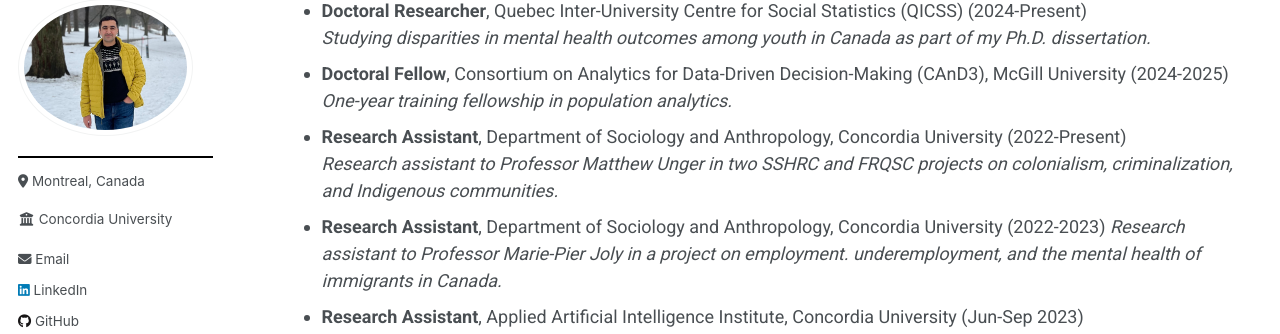
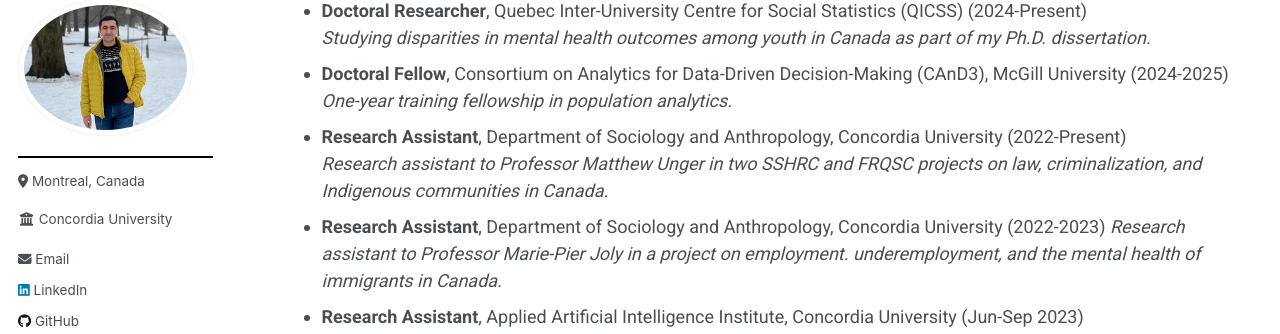
Before and after one commit to Mohsnmonji/mohsnmonji.github.io, a Jekyll site: the page built from _pages/Curriculum Vitae.md, in a window 1280 px wide and 900 px high, scrolled down 757 px. Shown: the part 107-441 px from the top of the window. Built offline with Jekyll 4.4.1, drawn with Linux system fonts in a browser that asks for light colours.

Commit message:
Update Curriculum Vitae.md

```diff
--- a/_pages/Curriculum Vitae.md
+++ b/_pages/Curriculum Vitae.md
@@ -44,7 +44,7 @@ redirect_from:
 - **Doctoral Fellow**, Consortium on Analytics for Data-Driven Decision-Making (CAnD3), McGill University (2024-2025)
   *One-year training fellowship in population analytics.*
 - **Research Assistant**, Department of Sociology and Anthropology, Concordia University (2022-Present)
-  *Research assistant to Professor Matthew Unger in two SSHRC and FRQSC projects on colonialism, criminalization, and Indigenous communities.*
+  *Research assistant to Professor Matthew Unger in two SSHRC and FRQSC projects on law, criminalization, and Indigenous communities in Canada.*
 - **Research Assistant**, Department of Sociology and Anthropology, Concordia University (2022-2023)
   *Research assistant to Professor Marie-Pier Joly in a project on employment. underemployment, and the mental health of immigrants in Canada.*
 - **Research Assistant**, Applied Artificial Intelligence Institute, Concordia University (Jun-Sep 2023)
```
